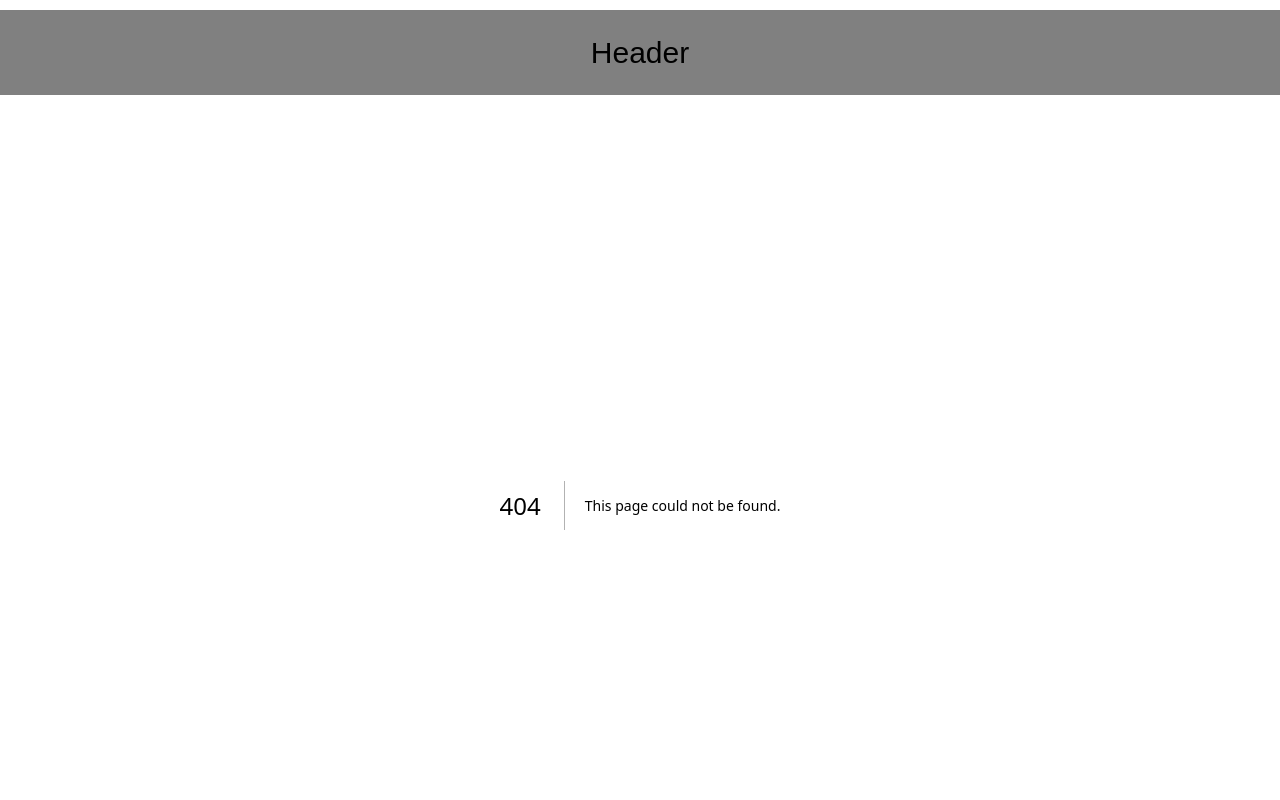
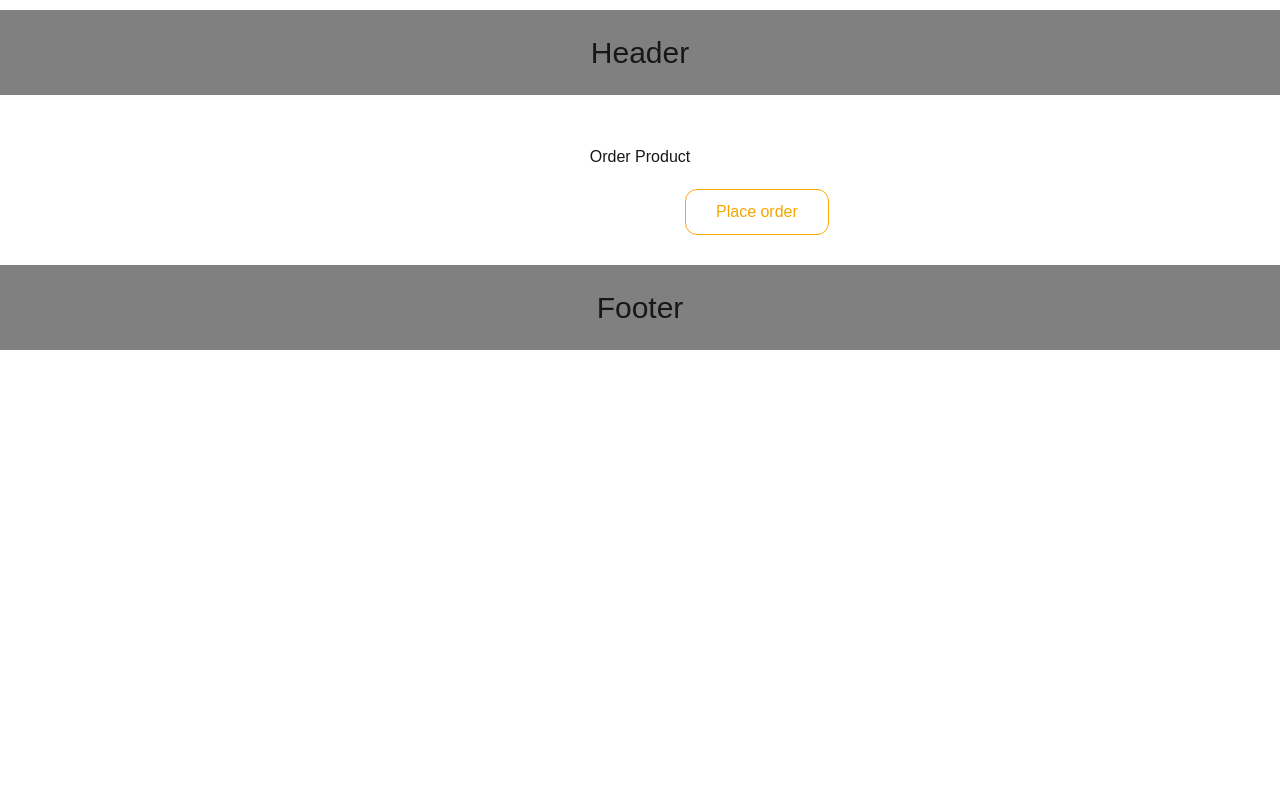
Before and after one commit to ZhannaKanal/nextcodevolution, a Next.js app: page /order-product in a window 1280 px wide. Before the commit this address had no page. Shown: the top 800 px of the page. Built offline with nearby package versions, Linux system fonts and the light colour scheme.

Commit message:
Navigating programmatically without Link

```diff
--- /dev/null
+++ b/src/app/order-product/page.tsx
@@ -0,0 +1,18 @@
+'use client'
+
+import { useRouter } from "next/navigation";
+import '../globals.css'
+
+export default function OrderProduct() {
+    const router = useRouter();
+  const handleClick = () => {
+    console.log("Placing your order");
+    router.push('/')
+  };
+  return (
+    <div className="mt-[50px]">
+      <h1 className='text-center'>Order Product</h1>
+      <button onClick={handleClick} className="ml-[685px] border-[1px] border-solid border-[orange] rounded-[12px] text-[#f5a700] px-[30px] py-[10px] my-[20px]">Place order</button>
+    </div>
+  );
+}
--- a/src/app/page.tsx
+++ b/src/app/page.tsx
@@ -13,7 +13,9 @@ export default function HomePage() {
       <Link href='/blog' className="underline text-[blue]">Blog</Link> <br />
       <Link href='/products' className="underline text-[blue]">Products</Link> <br />
       <Link href='/articles/breaking-news-123?lang-en' className="underline text-[blue]">Read in English</Link> <br />
-      <Link href='/articles/breaking-news-123?lang-fr' className="underline text-[blue]">Read in French</Link>
+      <Link href='/articles/breaking-news-123?lang-fr' className="underline text-[blue]">Read in French</Link> <br />
+      <Link href='/order-product' className="underline text-[blue]">Order Product</Link> <br />
+
       {/* <Link href='/about'>Go to About</Link> */}
     </div>
   );
--- a/src/app/products/[productId]/reviews/[reviewId]/page.tsx
+++ b/src/app/products/[productId]/reviews/[reviewId]/page.tsx
@@ -1,4 +1,5 @@
-import {notFound} from "next/navigation"
+import {notFound,redirect} from "next/navigation"
+
 
 export default async function ProductReview({params,}:{
         params: Promise <{productId: string; reviewId: string}>;
@@ -6,7 +7,8 @@ export default async function ProductReview({params,}:{
 ){
    const {productId, reviewId} = await params;
    if(parseInt(reviewId)>1000){
-    notFound();
+    // notFound();
+    redirect('/products')
    };
    return <h1>Review {reviewId} for product {productId}</h1>
 }
```
